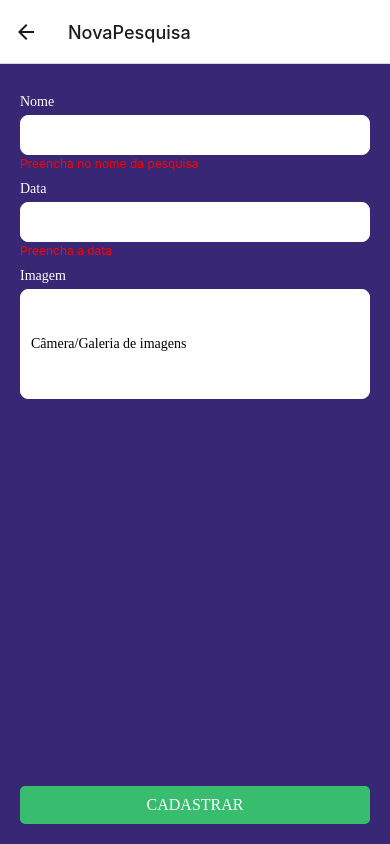
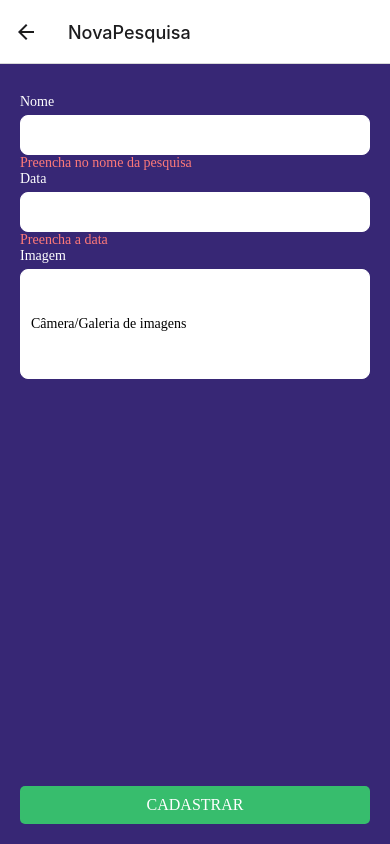
Before and after one commit to gabrielfurtadon/SatisfyingYouMobile, a React Native app: screen /NovaPesquisa in a window 390 px wide. Built offline with nearby package versions, Linux system fonts and the light colour scheme.

Commit message:
Mudanca da mensagem de erro

```diff
--- a/src/components/DefaultInput.js
+++ b/src/components/DefaultInput.js
@@ -1,7 +1,7 @@
 import React from 'react';
 import { StyleSheet, Text, TextInput, View } from 'react-native';
 
-const DefaultInput = ({ title, placeholder, size, secure, error, onChangeText, borderRadius, height }) => {
+const DefaultInput = ({ title, placeholder, size, secure, error, onChangeText, borderRadius, height}) => {
     const styles = StyleSheet.create({
         title: {
             color: 'white',
@@ -23,7 +23,8 @@ const DefaultInput = ({ title, placeholder, size, secure, error, onChangeText, b
         error:{
             color: '#fd7979',
             fontFamily: 'AveriaLibre-Regular',
-        }
+        },
+
     });
 
 
--- a/src/screens/NovaPesquisa.js
+++ b/src/screens/NovaPesquisa.js
@@ -1,7 +1,8 @@
-import React from 'react';
-import { StyleSheet, Text, View } from 'react-native';
+import React, { useState } from 'react';
+import { StyleSheet, View, Text } from 'react-native';
 import { DefaultButton } from '../components/DefaultButton';
 import DefaultInput from '../components/DefaultInput';
+import { DefaultSectionT } from 'react-native';
 
 
 
@@ -14,10 +15,8 @@ export default function NovaPesquisa(props) {
   return (
     <View style={styles.container}>
       <View style={styles.forms}>
-      <DefaultInput secure={true} title={'Nome'} size={350} borderRadius={8}/>
-      <Text style={styles.errorText}>Preencha no nome da pesquisa</Text>
-      <DefaultInput secure={true} title={'Data'} size={350} borderRadius={8}></DefaultInput>
-      <Text style={styles.errorText}>Preencha a data</Text>
+      <DefaultInput secure={true} title={'Nome'} size={350} borderRadius={8} error={'Preencha no nome da pesquisa'}/>
+      <DefaultInput secure={true} title={'Data'} size={350} borderRadius={8} error={'Preencha a data'}/>
       <DefaultInput secure={true} placeholder={'Câmera/Galeria de imagens'} title={'Imagem'} size={350} height={70}borderRadius={8}/>
       </View>
       <View style={styles.botao}>
@@ -29,7 +28,7 @@ export default function NovaPesquisa(props) {
 
 const styles = StyleSheet.create({
   forms: {
-    paddingTop: 30
+    paddingTop: 30,
   },
   busca: {
     paddingLeft: 100,
```
